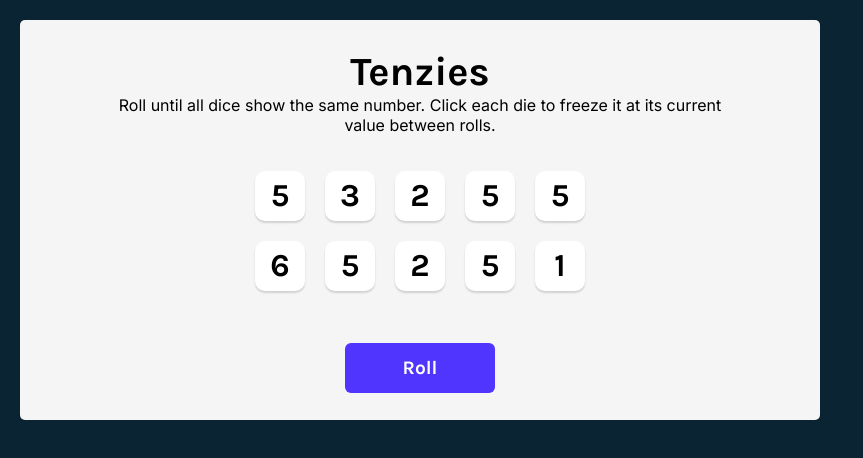
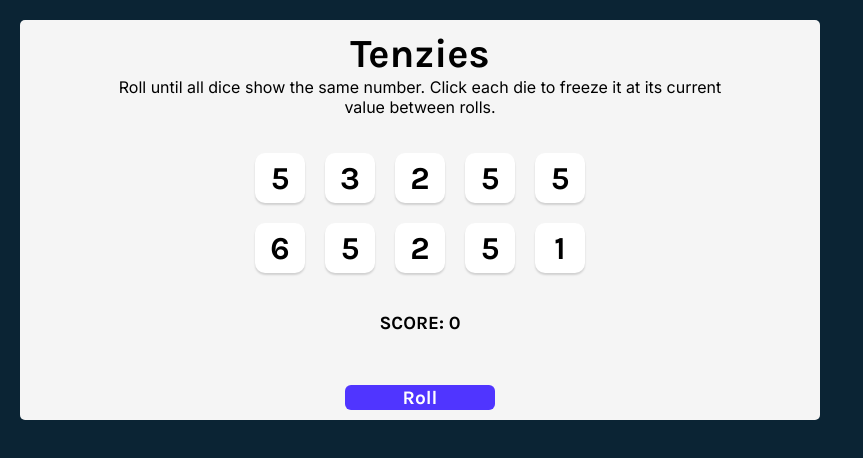
Before and after one commit to vmrchs/tenzies-game, a React (Vite) app: page / in a window 1280 px wide. Shown: the top 458 px of the page, without its empty margins (0-863 px from the left). Built offline with nearby package versions, Linux system fonts and the light colour scheme.

Commit message:
FEAT: Now the app displays the Roll Score/Count

```diff
--- a/src/App.jsx
+++ b/src/App.jsx
@@ -8,6 +8,7 @@ function App() {
   const [dice, setDice] = React.useState(allNewDice());
   const [tenzies, setTenzies] = React.useState(false);
   const [isExploding, setIsExploding] = React.useState(false);
+  const [score, setScore] = React.useState(0);
 
   React.useEffect(() => {
     const allHeld = dice.every((die) => die.isHeld);
@@ -45,9 +46,11 @@ function App() {
           return die.isHeld ? die : generateNewDie();
         })
       );
+      setScore(score + 1);
     } else {
       setTenzies(false);
       setIsExploding(false);
+      setScore(0);
       setDice(allNewDice());
     }
   }
@@ -79,6 +82,7 @@ function App() {
         its current value between rolls.
       </p>
       <div className="dice-container">{diceElements}</div>
+      <h3>SCORE: {score}</h3>
       <button onClick={rollDice} className="roll-dice">
         {tenzies ? "New Game" : "Roll"}
       </button>
--- a/src/components/Die.jsx
+++ b/src/components/Die.jsx
@@ -11,3 +11,5 @@ export default function Die(props) {
     </div>
   );
 }
+
+const diceDots = [{}, {}, {}, {}, {}, {}];
```
